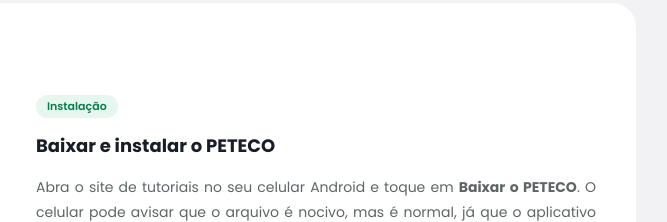
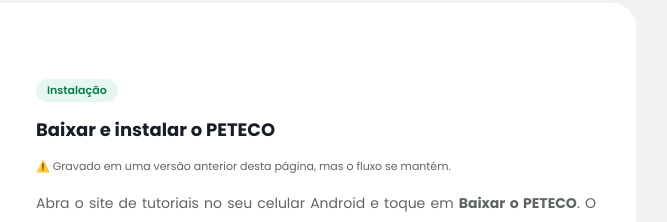
Before and after one commit to liliangeovana/peteco-tutoriais, a plain HTML site: page index.html in a window 1280 px wide. Shown: the part 1905-2127 px from the top of the page, 504-1171 px from the left. Drawn offline with Linux system fonts and the light colour scheme.

Commit message:
Adiciona aviso de versao anterior no video de instalacao
Co-Authored-By: Claude Sonnet 4.6 <noreply@anthropic.com>

```diff
--- a/index.html
+++ b/index.html
@@ -1302,6 +1302,7 @@
               <span class="badge badge-green">Instalação</span>
             </div>
             <div class="card-title">Baixar e instalar o PETECO</div>
+            <p style="font-size: 11px; color: var(--on-surface-var);">⚠️ Gravado em uma versão anterior desta página, mas o fluxo se mantém.</p>
             <div class="card-desc">
               Abra o site de tutoriais no seu celular Android e toque em
               <strong>Baixar o PETECO</strong>. O celular pode avisar que o arquivo é nocivo,
```
